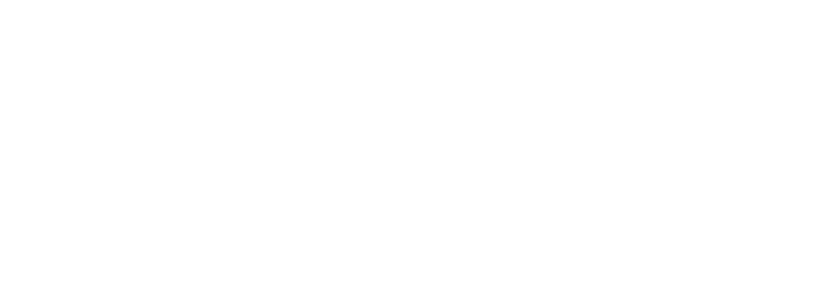
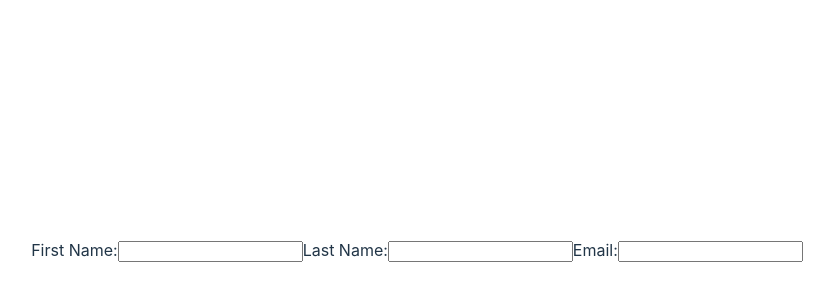
Before and after one commit to dario-cruz/resume-builder, a React (Vite) app: page / in a window 1280 px wide. Shown: the part 150-450 px from the top of the page, without its empty margins (223-1057 px from the left). Built offline with nearby package versions, Linux system fonts and the light colour scheme.

Commit message:
Re-structuring app and components

```diff
--- a/src/form.jsx
+++ b/src/form.jsx
@@ -1,8 +1,5 @@
 import { useState } from "react";
 import resumeData from "./data/resumeData";
-import NameInput from './inputs/nameInput';
-import EmailInput from './inputs/emailInput';
-import DateInput from './inputs/dateInput';
 
 export default function ResumeForm() {
     // Define all of the states that the child components will use.
@@ -29,11 +26,25 @@
 
     return(
         <form id='resume-form' onSubmit={handleSubmit}>
-            {/* <NameInput labelTitle="First Name" updateFunc={updateStates} isFirstName = 'true' /> */}
-            {/* <NameInput labelTitle="Last Name" updateFunc={updateStates} isFirstName = 'false'/> */}
-            {/* <EmailInput title="Email" updateFunc={updateStates}/> */}
-            {/* <DateInput title='Start Date' updateFunc={updateStates}/> */}
-            {/* <DateInput title='End Date' updateFunc={updateStates}/> */}
+            <label>
+                First Name:
+                <input type='text' className='form-input'
+                onChange={e => setFname(e.target.value)}/>
+            </label>
+            <label>
+                Last Name:
+                <input type='text' className='form-input'
+                onChange={e => setLname(e.target.value)}/>
+            </label>
+            <label>
+                Email:
+                <input type='email' className='form-input'
+                onChange={e => setEmail(e.target.value)}/>
+            </label>
+
+
+
+
         </form>
     )
 }
--- a/src/inputs/emailInput.jsx
+++ b/src/inputs/emailInput.jsx
@@ -1,4 +1,4 @@
-export default function EmailInput({ title, updateFunc}) {
+export default function EmailInput({ title, object}) {
     return(
         <label className='input-label'>
             {title}
```
